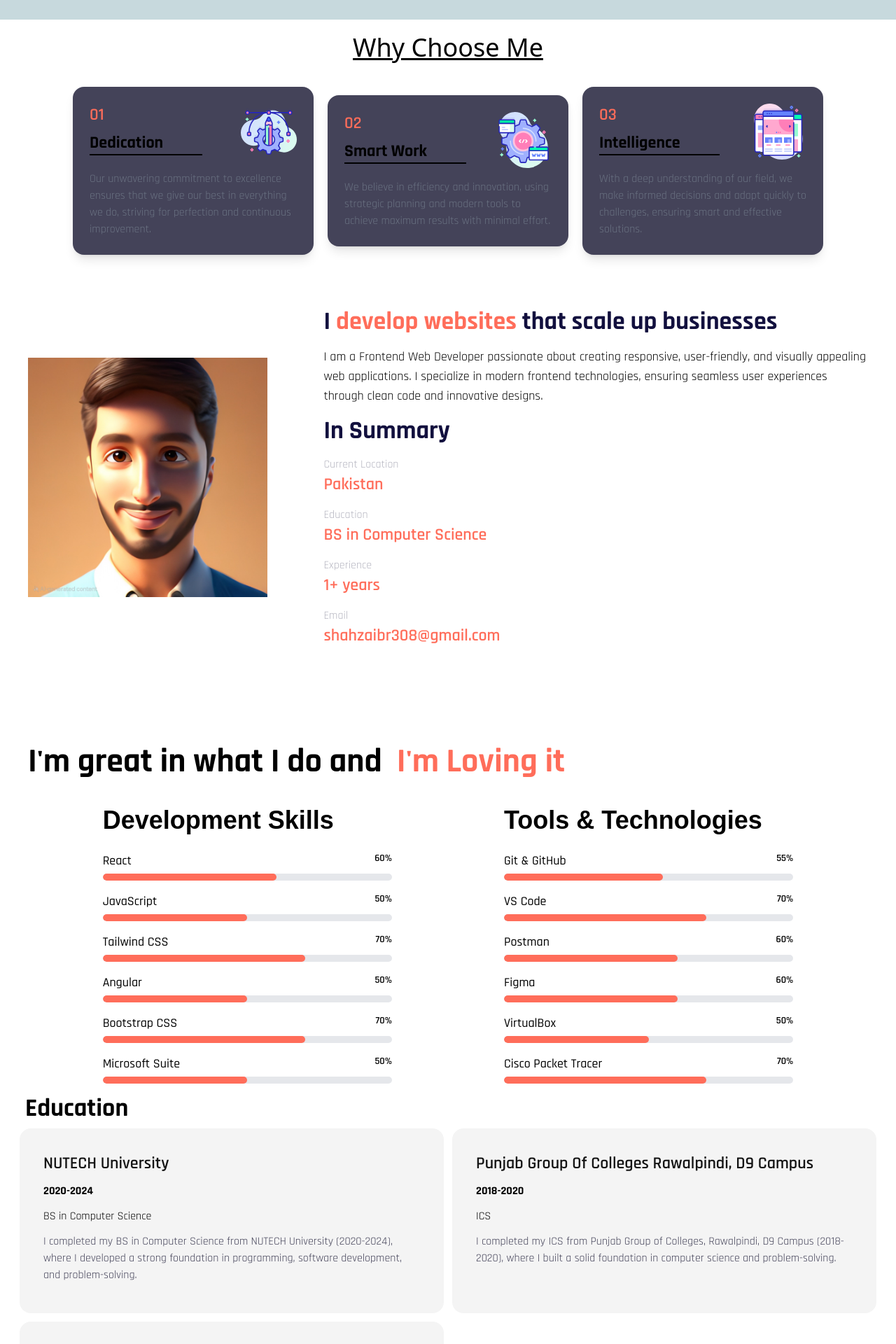
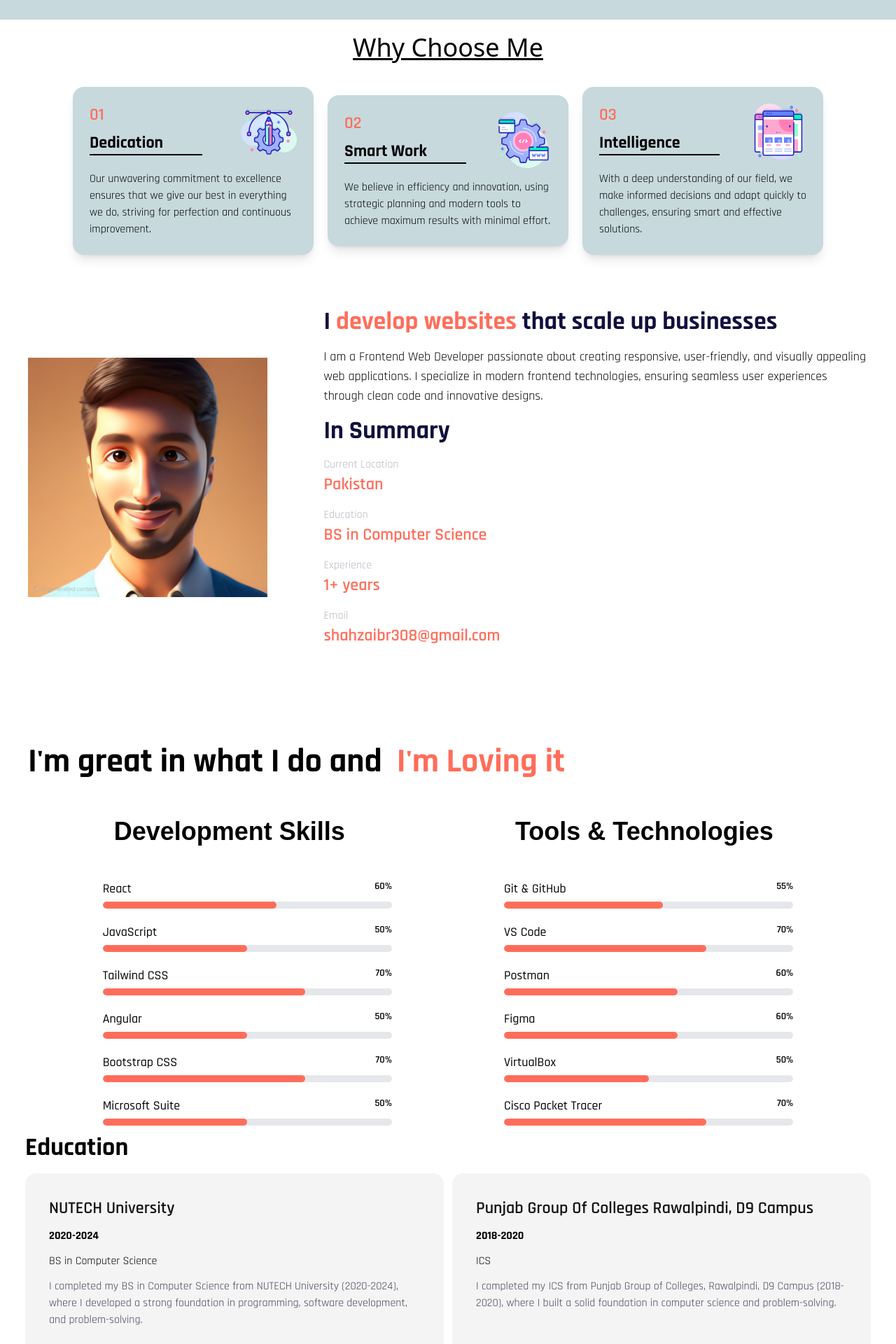
Before and after one commit to MuhammadShahzaib1423/React_Portfolio, a React (Vite) app: page / in a window 1280 px wide. Shown: the part 860-2780 px from the top of the page at 70% size. Built offline with nearby package versions, Linux system fonts and the light colour scheme.

Commit message:
Complete Latest Code

```diff
--- a/src/Components/About.jsx
+++ b/src/Components/About.jsx
@@ -168,7 +168,7 @@ const About = () => {
   {features.map((feature) => (
     <div
 
-      className="shadow-lg rounded-2xl p-6 w-86 transform transition-all duration-300 hover:scale-105 hover:shadow-xl bg-[#444359]"
+      className="shadow-lg rounded-2xl p-6 w-86 transform transition-all duration-300 hover:scale-105  hover:shadow-xl bg-[#C7D9DD]"
     >
       {/* Top Section: ID, Title & Image */}
       <div className="flex justify-between items-start gap-2">
@@ -182,7 +182,7 @@ const About = () => {
       </div>
 
       {/* Description */}
-      <p className="text-gray-500 mt-4" id='one'>{feature.description}</p>
+      <p className="text-black-500 mt-4" id='one'>{feature.description}</p>
     </div>
   ))}
 </motion.div>
@@ -264,7 +264,7 @@ animate={ aboutinview ? { opacity: 1, y: 0 } : { opacity: 0, y: 50 }}
   </span>
 </motion.h1>
 
-  <div className="flex flex-col  md:flex-row w-full items-start justify-center gap-40 mt-10" style={{ fontFamily: 'Rajdhani, sans-serif' }}>
+  <div className="flex flex-col  md:flex-row w-full items-start justify-center gap-10 md:gap-40 mt-10" style={{ fontFamily: 'Rajdhani, sans-serif' }}>
       {/* Skills Section */}
 <motion.div
       ref={skillsRef}
@@ -274,16 +274,16 @@ animate={ aboutinview ? { opacity: 1, y: 0 } : { opacity: 0, y: 50 }}
   custom={0.2} // First section appears after 0.2s
   variants={sectionVariants}
 >
-  <h1 className="text-3xl md:text-4xl font-bold mb-6" style={{ fontFamily: "jost, sans-serif" }} id='one'>
+  <h1 className="text-3xl md:text-4xl font-bold mb-6 p-4" style={{ fontFamily: "jost, sans-serif" }} id='one'>
     Development Skills
   </h1>
   {technicalSkills.map((skill, index) => (
-    <div key={index} className="mb-4">
-      <div className="flex justify-between md:w-full w-[85vw]">
+    <div key={index} className="mb-1 px-8 p-2 md:px-0   ">
+      <div className="flex justify-between md:w-full w-[72vw] ">
         <h2 className="text-lg font-medium">{skill.name}</h2>
         <h1 className="text-sm font-semibold">{skill.percentage}</h1>
       </div>
-      <div className="md:w-full w-[85vw] bg-gray-200 rounded-full h-2.5 mt-1 overflow-hidden">
+      <div className="md:w-full w-[72vw] bg-gray-200 rounded-full h-2.5 mt-1 overflow-hidden">
         <motion.div
           className="bg-[#ff6d5a] h-2.5 rounded-full"
           initial={{ width: "0%" }}
@@ -303,18 +303,18 @@ animate={ aboutinview ? { opacity: 1, y: 0 } : { opacity: 0, y: 50 }}
   custom={0.5}
   variants={sectionVariants}
 >
-  <h1 className="text-3xl md:text-4xl font-bold mb-6" style={{ fontFamily: "jost, sans-serif" }} id='one'>
+  <h1 className="text-3xl md:text-4xl p-4 font-bold mb-6" style={{ fontFamily: "jost, sans-serif" }} id='one'>
     Tools & Technologies
   </h1>
   {toolsAndTechnologies.map((tool, index) => (
-    <div key={index} className="mb-4">
-      <div className="flex justify-between md:w-full w-[85vw]">
+    <div key={index} className="mb-1 px-8 p-2 md:px-0 ">
+      <div className="flex justify-between md:w-full w-[72vw] ">
         <h2 className="text-lg font-medium">{tool.name}</h2>
         <h1 className="text-sm font-semibold">{tool.percentage}</h1>
       </div>
-      <div className="md:w-full w-[85vw] bg-gray-200 rounded-full h-2.5 mt-1 overflow-hidden">
+      <div className="md:w-full w-[72vw]  bg-gray-200 rounded-full h-2.5 mt-1 overflow-hidden">
         <motion.div
-          className="bg-[#ff6d5a] h-2.5 rounded-full"
+          className="bg-[#ff6d5a]  h-2.5 rounded-full"
           initial={{ width: "0%" }}
           animate={{ width: tool.percentage }}
           transition={{ duration: 1.5, ease: "easeOut" }}
@@ -334,7 +334,7 @@ animate={ aboutinview ? { opacity: 1, y: 0 } : { opacity: 0, y: 50 }}
    animate={educationInView ? { opacity: 1, y: 0 } : { opacity: 0, y: 50 }}
    transition={{ duration: 0.8, ease: "easeOut", delay: 0.5 }}
 
- className="  md:w-full grid grid-cols-1 md:grid-cols-2  p-2 space-y-2 gap-3" style={{ fontFamily: 'Rajdhani, sans-serif' }}>
+ className="  md:w-full grid grid-cols-1 md:grid-cols-2  p-4 space-y-2 gap-3" style={{ fontFamily: 'Rajdhani, sans-serif' }}>
       {educationdata.map((education, index) => (
         <SpotlightCard key={index} className="w-full h-full bg-[#F4F4F4] cursor-pointer border-animation ">
           <div className="flex flex-col space-y-3">
--- a/src/Components/Home.jsx
+++ b/src/Components/Home.jsx
@@ -34,7 +34,7 @@ const Home = () => {
       {/* Hero Section */}
       <section className="min-h-screen bg-cover bg-center bg-no-repeat bg-[#C7D9DD] " style={{ fontFamily: 'Rajdhani, sans-serif' }}>
         <div className="w-full py-15 flex flex-col-reverse md:flex-row justify-around items-center space-x-2">
-          <div className="space-y-8 px-5 w-full md:w-1/2">
+          <div className="space-y-8 px-12 w-full md:w-1/2">
             <h1 className="text-3xl md:text-5xl text-[rgb(210, 210, 214)] font-semibold"> Hi! I'm</h1>
             <motion.h2
               initial={{ opacity: 0, y: 50 }}
@@ -112,7 +112,7 @@ const Home = () => {
           animate={{ opacity: 1 }}
           transition={{ duration: 0.5 }}
           onClick={scrollToTop}
-          className="fixed bottom-5  cursor-pointer right-5 bg-[#FF6d5A] text-white p-4 rounded-full shadow-lg hover:bg-[#e55b47] hover:scale-110 transition-transform duration-300"
+          className="fixed bottom-5  cursor-pointer right-10 bg-[#FF6d5A] text-white p-4 rounded-full shadow-lg hover:bg-[#e55b47] hover:scale-110 transition-transform duration-300"
         >
           <FaArrowUp size={24} />
         </motion.button>
--- a/src/Components/Navbar.jsx
+++ b/src/Components/Navbar.jsx
@@ -20,7 +20,7 @@ const Navbar = () => {
 
   return (
     <nav
-      className={`w-full z-20 top-0 px-2 start-0 border-gray-200 dark:border-gray-600
+      className={`w-full z-20 top-0 px-4 md:px-2 start-0 border-gray-200 dark:border-gray-600
       ${isDarkMode ? "bg-gray-900" : "bg-transparent"}`}
       style={{ fontFamily: "Rajdhani, sans-serif" }}
     >
```
